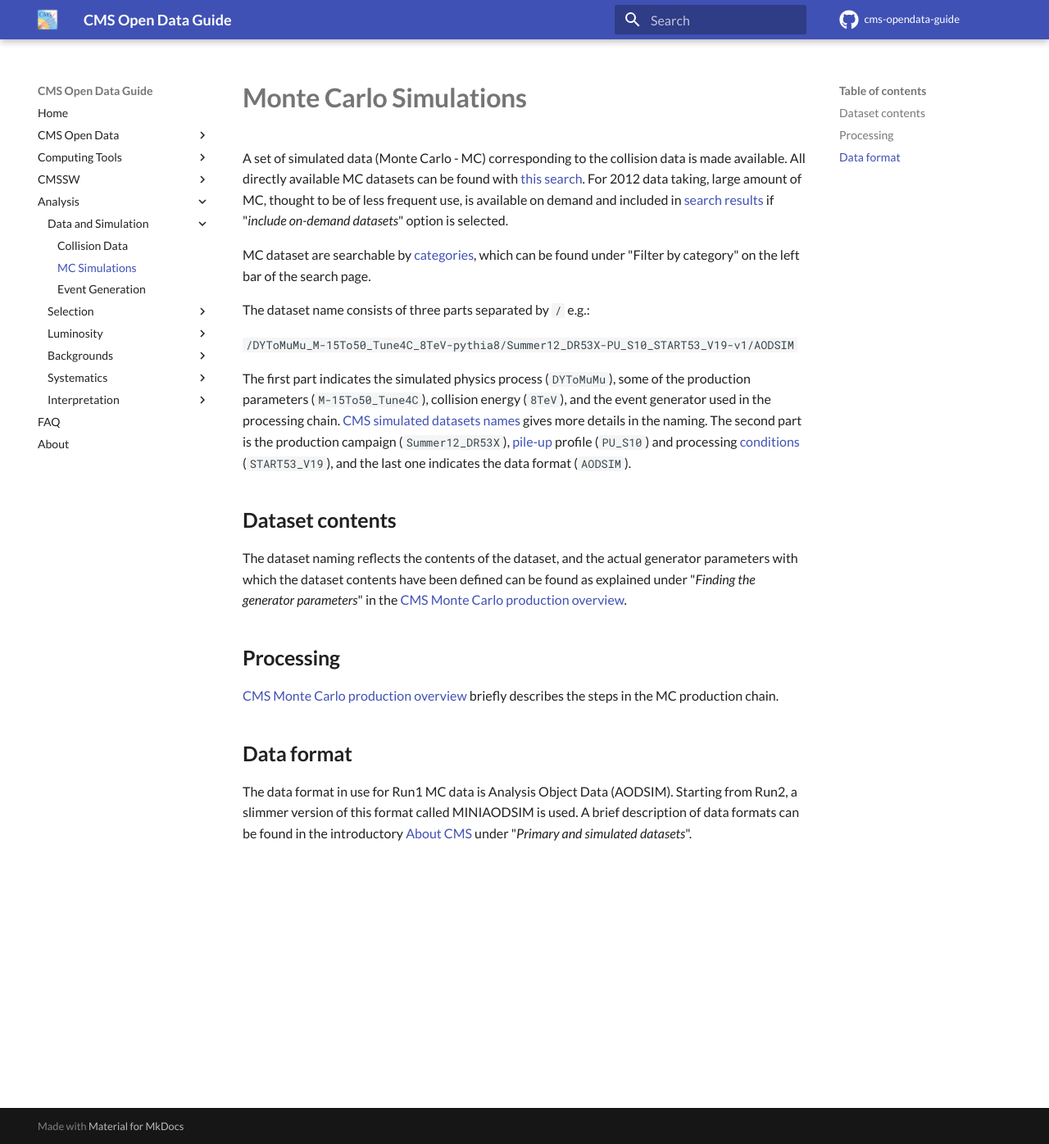
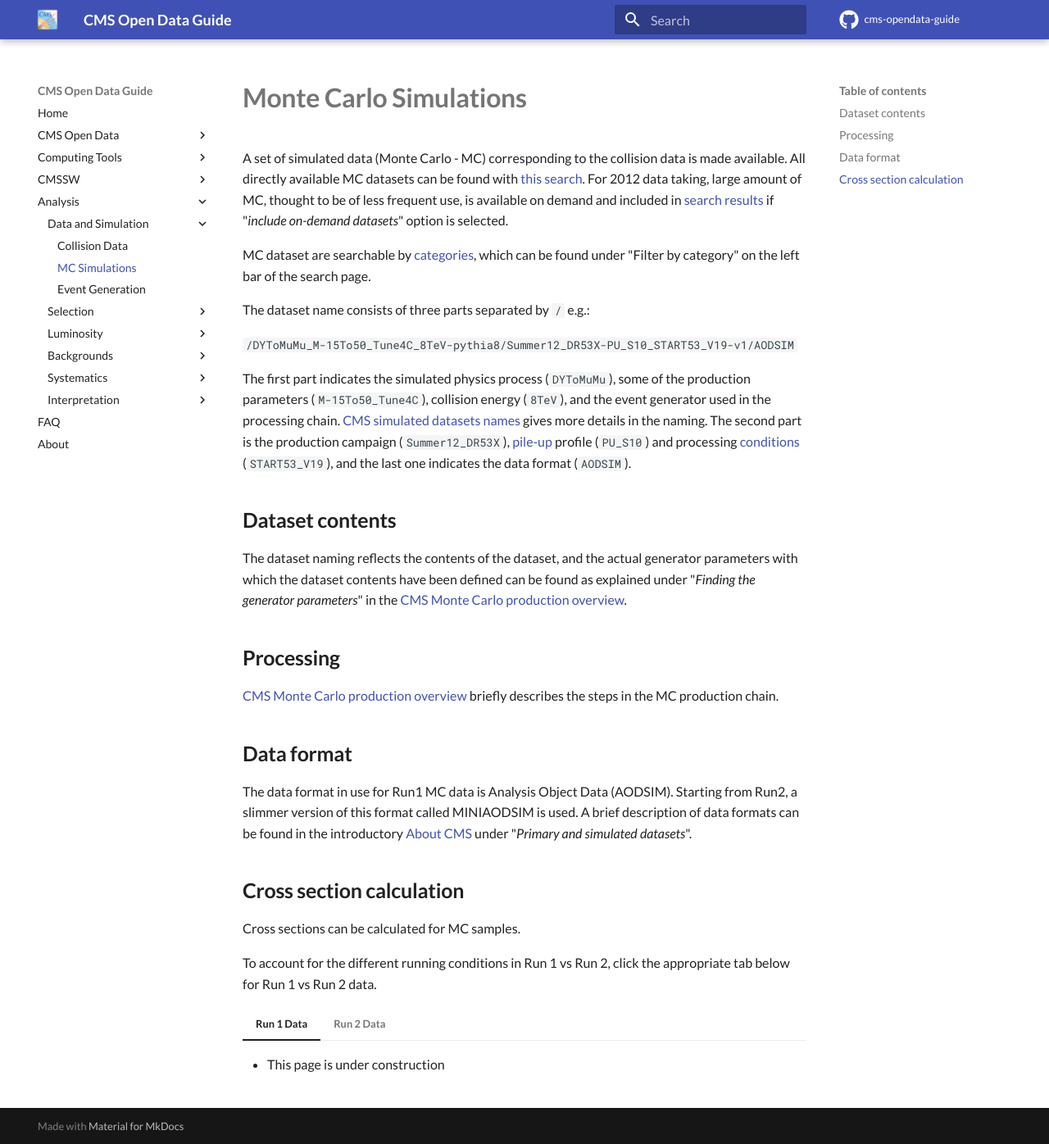
Before and after one commit to cernopendata/cms-opendata-guide, an MkDocs documentation site: the page built from docs/analysis/datasim/mcsimulations.md, in a window 1280 px wide and 1396 px high. Shown: the whole window at 82% size. Built offline with MkDocs 1.6.1 and Material for MkDocs 9.7.7, drawn with Linux system fonts in a browser that asks for light colours; comment, search, counter and statistics services are not loaded; some of the changed lines change nothing that is shown.

Commit message:
cross sections calculation page moved to MC simulations page per Issue #74

````diff
--- a/docs/analysis/datasim/mcsimulations.md
+++ b/docs/analysis/datasim/mcsimulations.md
@@ -39,3 +39,44 @@ briefly describes the steps in the MC production chain.
 The data format in use for Run1 MC data is Analysis Object Data (AODSIM). Starting from Run2, a slimmer version of this format called MINIAODSIM is used.
 A brief description of data formats can be found in the
 introductory [About CMS](http://opendata.cern.ch/docs/about-cms) under "*Primary and simulated datasets*".
+
+## Cross section calculation
+
+Cross sections can be calculated for MC samples.
+
+To account for the different running conditions in Run 1 vs Run 2, click the appropriate tab below for Run 1 vs Run 2 data.
+
+=== "Run 1 Data"
+
+    * This page is under construction
+
+=== "Run 2 Data"
+
+    * You can calculate a cross section using the GenXSecAnalyzer. To use it, you will need the file ana.py, which you can get by `curl https://raw.githubusercontent.com/cms-sw/genproductions/master/Utilities/calculateXSectionAndFilterEfficiency/genXsec_cfg.py -o ana.py `
+
+    * Next, fetch a CMSSW image and start a container. You can find a list of Docker container images available for CMS open data in the [guide page for CMS open data containers](http://opendata.cern.ch/docs/cms-guide-docker). A tutorial on working with docker is at [CMS open data containers](https://cms-opendata-workshop.github.io/workshop2022-lesson-docker/). If you named your container my_ord, you can fetch and start it by
+
+    ``` bash
+
+    docker run --name my_od -P -p 5901:5901 -it cmsopendata/cmssw_7_6_7-slc6_amd64_gcc493 /bin/bash
+
+    cd CMSSW_7_6_7/src
+
+    cmsenv
+
+    ```
+
+    * Then, copy the file ana.py to your container. You would also copy any root file/s you need to your container.
+
+    * Finally, to compute the cross-section, type `cmsRun ana.py inputFiles="file:xxxx.root" maxEvents=-1` Note that you must use the syntax "file:" before your root file name. For example, if your root file is called ttbar.root, you would type `cmsRun ana.py inputFiles="file:ttbar.root" maxEvents=-1`
+
+    * After running the above commands, you will get a log file.
+
+    * A cross-section summary will be printed out. The definition of each quantity is:
+
+        * Before matching: the cross section before jet matching and any filter
+        * After matching: the cross section after jet matching BUT before any filter
+        * Filter efficiency: the efficiency of the any filter.
+        * After filter: the cross section after jet matching and additional filter are applied. This is your final cross section.
+
+    * A file you can use for testing is 1A454199-F8B8-E511-A55D-7845C4FC374C.root from [Simulated dataset TGJets_TuneCUETP8M1_13TeV_amcatnlo_madspin_pythia8 in MINIAODSIM format for 2015 collision data](http://opendata.cern.ch/record/19924).
--- a/mkdocs.yml
+++ b/mkdocs.yml
@@ -83,7 +83,6 @@ nav:
             - 'Pileup Uncertainty': analysis/systematics/pileupuncertain.md
         - 'Interpretation':
             - 'Statistics': analysis/interpretation/stats.md
-            - 'Cross Sections': analysis/interpretation/crossSections.md
             - 'Upper-limit Calculations': analysis/interpretation/limits.md
     - FAQ: faq.md
     - About: about.md
````
